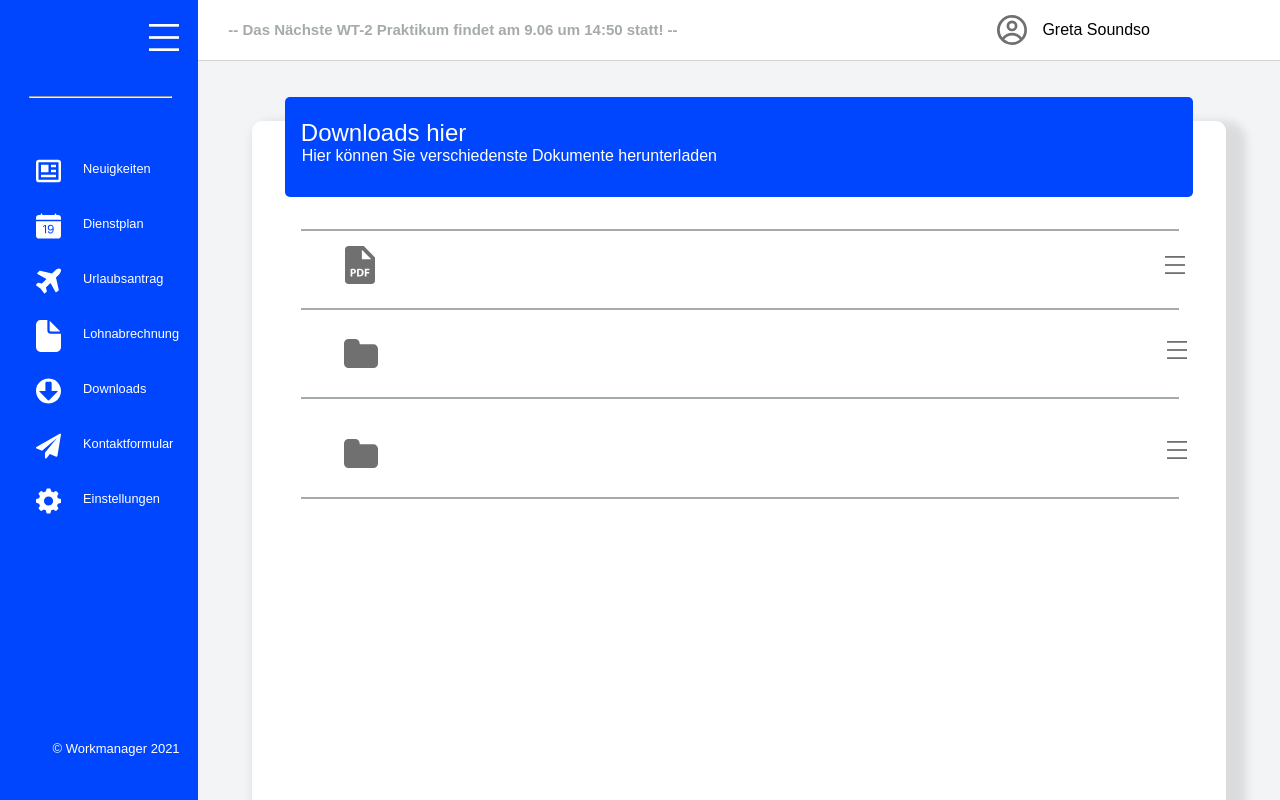
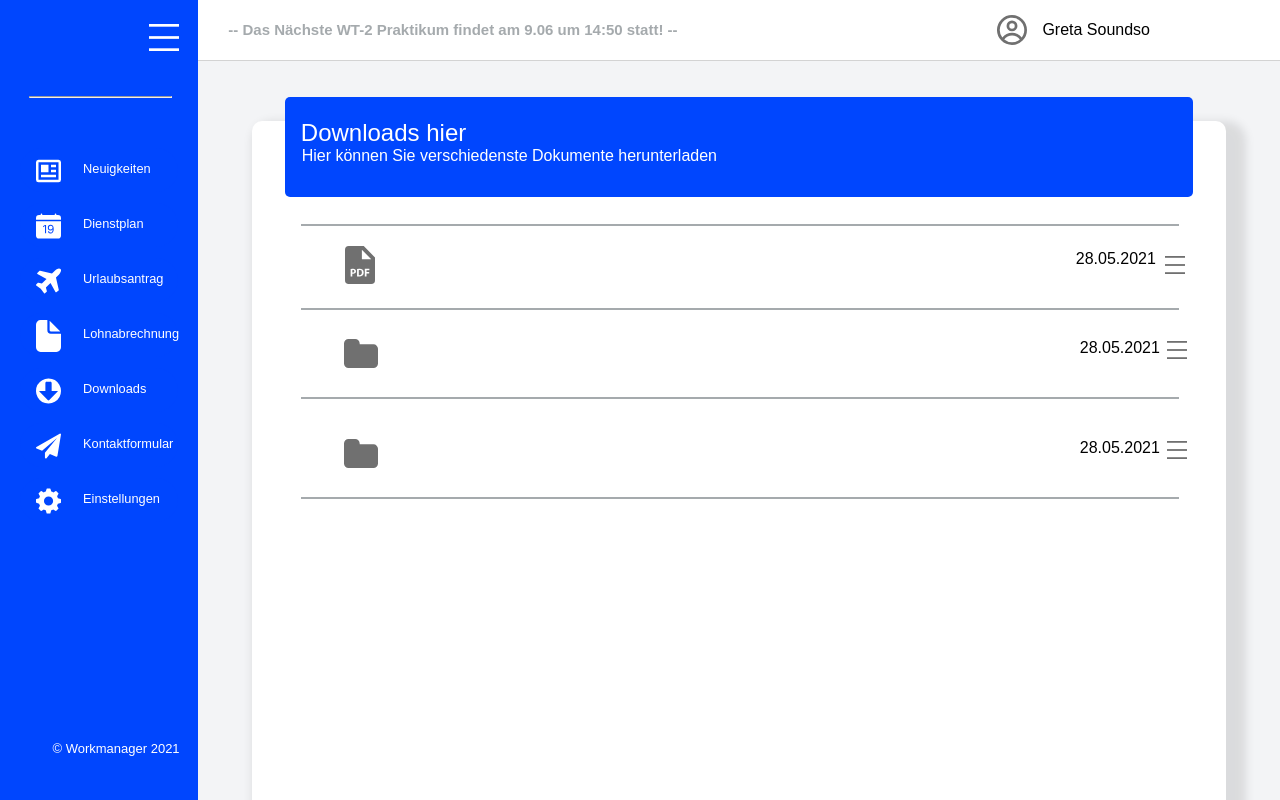
Before and after one commit to MertDurasi/Team-Supernerds, a React (Create React App) app: page /dashboard/downloads in a window 1280 px wide. Built offline with nearby package versions, Linux system fonts and the light colour scheme; a web font is replaced by a local one.

Commit message:
Dashboard: Downloads Upload Zeit hinzugefügt - Alexander

```diff
--- a/package.json
+++ b/package.json
@@ -7,6 +7,7 @@
     "@testing-library/react": "^11.2.6",
     "@testing-library/user-event": "^12.8.3",
     "bootstrap": "^5.0.1",
+    "moment": "^2.29.1",
     "react": "^17.0.2",
     "react-bootstrap": "^1.6.0",
     "react-dom": "^17.0.2",
--- a/src/components/dashboard/Sidebar.js
+++ b/src/components/dashboard/Sidebar.js
@@ -54,7 +54,7 @@ class Sidebar extends React.Component {
   render() {
     return (
       <div
-        className={this.props.menuOpen ? "" : "sidebar-responsive"}
+        className={this.props.menuOpen ? "sidebar-responsive-open" : "sidebar-responsive"}
         id="sidebar-menu"
       >
         <div
--- a/src/components/dashboard/features/Downloads/DownloadVisualComponent.css
+++ b/src/components/dashboard/features/Downloads/DownloadVisualComponent.css
@@ -8,11 +8,16 @@
     height: 100px;
 }
 
+.datetime-downloads {
+    position: relative;
+    top: 25%;
+    left: 85%;
+}
 
 #folder-line-top {
     position: relative;
     width: 100%;
-    top: 30%;
+    top: 25%;
     border: 1px solid #a5aaad;
 }
 
--- a/src/components/dashboard/features/Downloads/DownloadVisualComponent.js
+++ b/src/components/dashboard/features/Downloads/DownloadVisualComponent.js
@@ -4,12 +4,15 @@ import Pdf_logo from "../../../../img/dashboard/PDF.svg";
 import downloads_menu_logo from "../../../../img/dashboard/downloads-menu.svg";
 import "./DownloadVisualComponent.css";
 import React from "react";
+import moment from "moment";
 
 
 // TODO: Später: in Datenbank einfügen, um löschen zu ermöglichen
 // Dieser Komponent dient für den Downloadsbereich.
 
 const DownloadVisualComponent = ( {firstFile, isFolder, file}) => {
+
+
   return (
         <div className="data-component-container">
             <hr id={firstFile ? "folder-line-top": "folder-line-empty"}></hr>
@@ -21,6 +24,7 @@ const DownloadVisualComponent = ( {firstFile, isFolder, file}) => {
                 <a href="/dashboard/downloads">Anzeigen</a>
                 </div>
             </div>
+            <span className="datetime-downloads">{ moment().format("DD.MM.YYYY")}</span>
             <hr id="folder-line-bottom"></hr>
         </div>
   );
```
Also changed, not shown: src/components/dashboard/Sidebar.css (line endings or trailing spaces), 1 other file (tests, documents, lock files or other folders).
